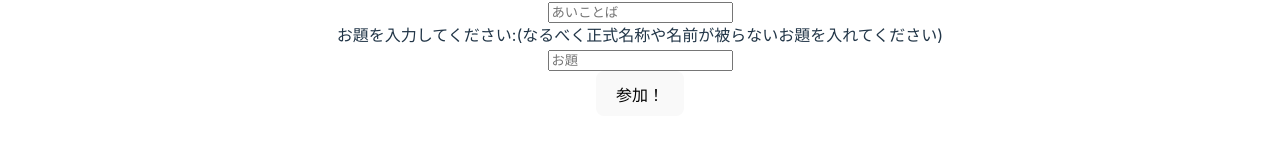
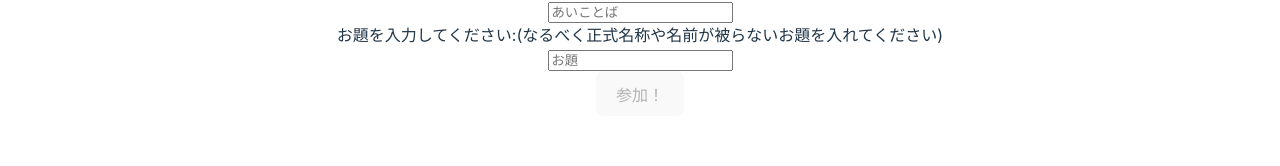
Before and after one commit to Freeesia/korenan, a React (Vite) app in the folder korenan.react.client/: page /regist in a window 1280 px wide. Shown: the part 278-444 px from the top of the page. Built offline with nearby package versions, Linux system fonts and the light colour scheme; no server answers.

Commit message:
登録処理に失敗した際のアラートを追加し、フォームの入力が有効な場合のみボタンを有効化しました

```diff
--- a/korenan.react.client/src/pages/RegistTopic.tsx
+++ b/korenan.react.client/src/pages/RegistTopic.tsx
@@ -28,11 +28,17 @@ function RegistTopic() {
       },
       body: JSON.stringify({ name, topic, aikotoba }),
     });
+    if (!response.ok) {
+      alert("登録に失敗しました");
+      return;
+    }
     const data: Player = await response.json();
     setUser(data);
     await startFetchingScene();
     navigate("/WaitRoundStart");
   };
+
+  const isFormValid = name && topic && aikotoba;
 
   return (
     <div>
@@ -41,9 +47,9 @@ function RegistTopic() {
       <div>
         <input
           type="text"
-          id="name"
+          id="username"
           placeholder="プレイヤー名"
-          autoComplete="username"
+          autoComplete="on"
           value={name}
           onChange={(e) => setName(e.target.value)}
         />
@@ -72,7 +78,7 @@ function RegistTopic() {
           onChange={(e) => setTopic(e.target.value)}
         />
       </div>
-      <button onClick={register}>参加！</button>
+      <button onClick={register} disabled={!isFormValid}>参加！</button>
     </div>
   );
 }
```
